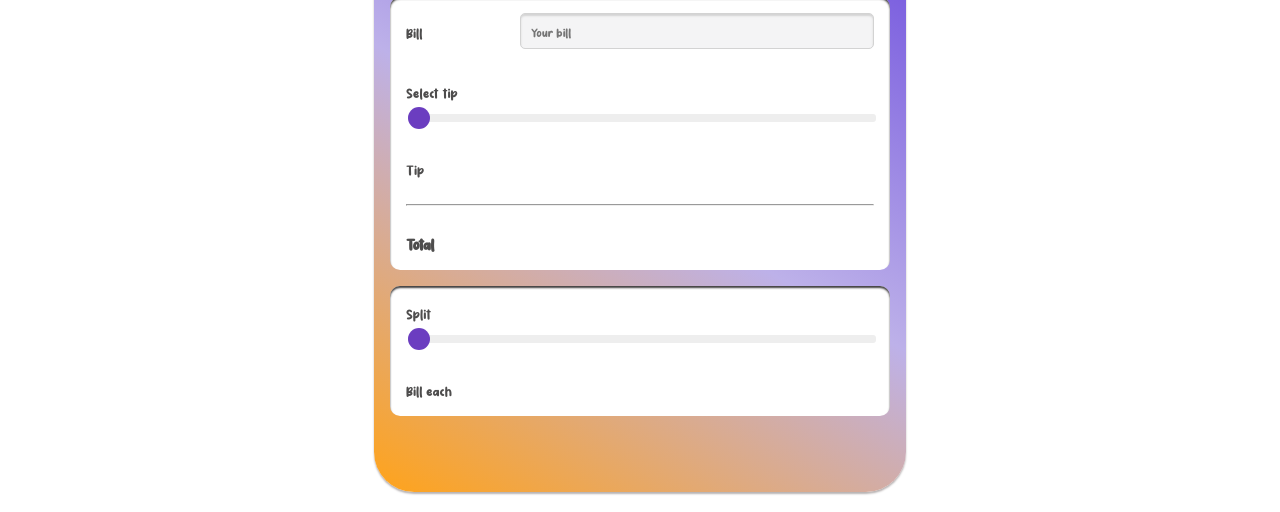
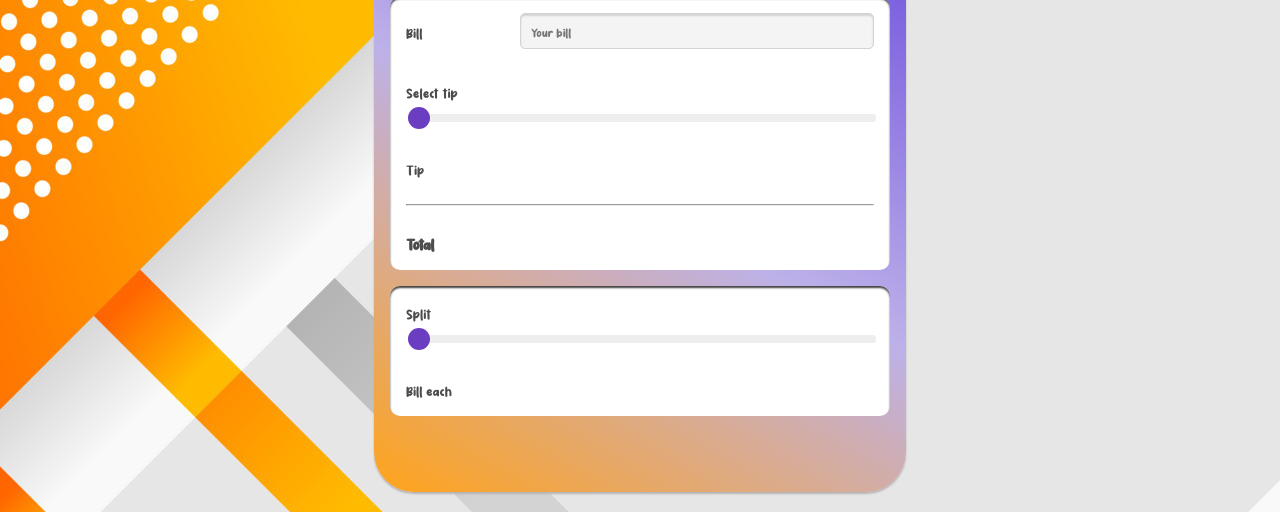
Before and after one commit to httpsCaique/calculator-tip, a plain HTML site: page index.html in a window 1280 px wide. Shown: the part 297-809 px from the top of the page. Drawn offline with Linux system fonts and the light colour scheme; the site is published under a folder, as on GitHub Pages, so addresses that start at the root find nothing.

Commit message:
Update styles.css

```diff
--- a/styles.css
+++ b/styles.css
@@ -6,7 +6,7 @@ html {
   body{
     margin-top: 20rem;
     font-family: fontt;
-    background-image: url(/11171111-fundo-branco-com-laranja-geometrica-gratis-vetor.jpg);
+    background-image: url(11171111-fundo-branco-com-laranja-geometrica-gratis-vetor.jpg);
   }
   main {
     max-width: 50rem;
```
